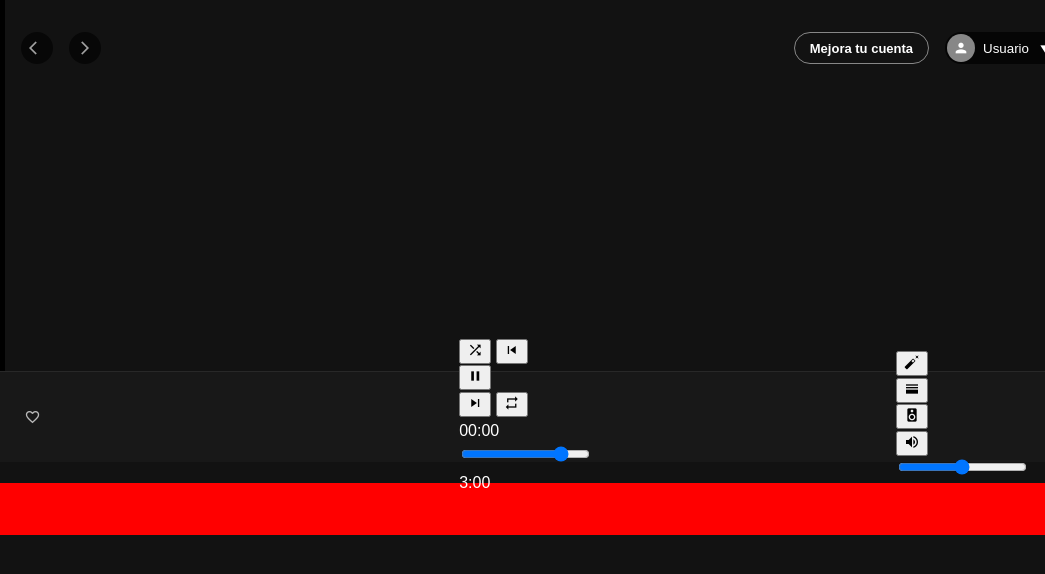
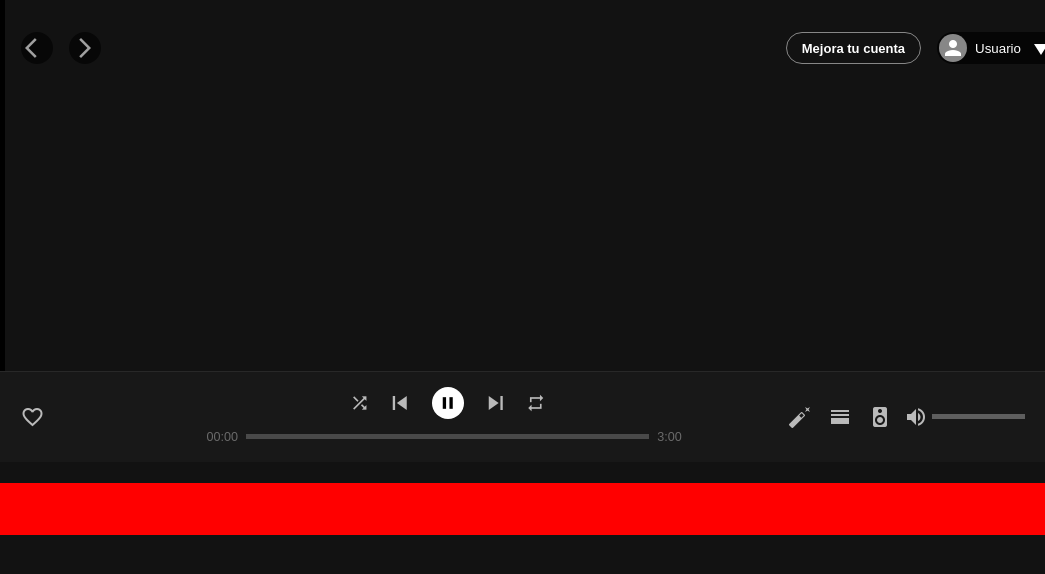
Before and after one commit to B-mtz/Maquetado_Spotify, a plain HTML site: page index.html in a window 1280 px wide. Shown: the top 574 px of the page, 235-1280 px from the left. Drawn offline with Linux system fonts and the light colour scheme.

Commit message:
estilo añadido a la barra de controles

```diff
--- a/css/style.css
+++ b/css/style.css
@@ -425,7 +425,7 @@ instalar-a {
 footer {
     -webkit-box-orient: vertical;
     -webkit-box-direction: normal;
-    background-color:var(--color-controles);
+    background-color: var(--color-controles);
     border-top: 1px solid #282828;
     display: flex;
     -ms-flex-direction: column;
@@ -469,13 +469,15 @@ footer {
 .icon {
     position: relative;
 }
-.contenedor-icon{
+
+.contenedor-icon {
     width: 56px;
     height: 56px;
 }
-.img-minicaratula{
+
+.img-minicaratula {
     width: 100%;
-    height:  100%;
+    height: 100%;
 }
 
 .info-cancion {
@@ -487,6 +489,7 @@ footer {
         "badges subtitle" /auto 1fr;
     margin: 0 14px;
 }
+
 .titulo {
     color: #fff;
     grid-area: titulo;
@@ -497,11 +500,11 @@ footer {
 .contenedor-titulo {
     margin-left: -6px;
     margin-right: -6px;
-    -webkit-mask-image: linear-gradient(90deg, transparent 0, #000 6px, #000 calc(100% - 12px), transparent);
     overflow: hidden;
     position: relative;
 }
-.contenedor2{
+
+.contenedor2 {
     display: flex;
     padding-inline-end: 12px;
     padding-inline-start: 6px;
@@ -509,7 +512,8 @@ footer {
     white-space: nowrap;
     width: fit-content;
 }
-.contenedor3{
+
+.contenedor3 {
     font-size: 0.875rem;
     box-sizing: border-box;
     -webkit-tap-highlight-color: transparent;
@@ -518,27 +522,32 @@ footer {
     color: inherit;
     width: 100%;
 }
-.tit{
+
+.tit {
     font-weight: 550;
     color: white;
     text-decoration: none;
 }
-.artista{
+
+.artista {
     grid-area: subtitle;
     grid-column-start: badges;
     min-width: 0;
     width: 100%;
 }
-.subtit{
+
+.subtit {
     box-sizing: border-box;
     -webkit-tap-highlight-color: transparent;
     margin-block: 0px;
     font-size: 0.785rem;
     font-weight: 400;
-    color: var(--text-subdued,#6a6a6a);text-decoration: none;
+    color: var(--text-subdued, #6a6a6a);
+    text-decoration: none;
 }
-.btn_like{
-    color: hsla(0,0%,100%,.7);
+
+.btn_like {
+    color: hsla(0, 0%, 100%, .7);
     align-items: center;
     display: flex;
     justify-content: center;
@@ -549,34 +558,193 @@ footer {
     min-width: 32px;
     width: 32px;
 }
+
 /*Estilos del div 2: controles*/
+.control {
+    max-width: 722px;
+    width: 40%;
+}
 
+.division-control {
+    display: flex;
+    align-items: center;
+    flex-direction: column;
+    justify-content: center
+}
 
+.contenedor-controles {
+    gap: 16px;
+    margin-bottom: 8px;
+    flex-flow: row nowrap;
+    width: 100%;
+    display: flex;
+}
 
+.izquierda {
+    justify-content: flex-end;
+    display: flex;
+    flex: 1;
+    gap: 8px;
+}
+
+.btn-control {
+    align-items: center;
+    background: transparent;
+    border: none;
+    color: hsla(0, 0%, 100%, .7);
+    display: flex;
+    height: 32px;
+    justify-content: center;
+    min-width: 32px;
+    position: relative;
+    width: 32px;
+    padding: 0;
+
+}
+
+.btn_pause {
+    align-items: center;
+    background-color: #fff;
+    border: none;
+    border-radius: 50%;
+    color: #000;
+    display: flex;
+    height: 32px;
+    justify-content: center;
+    min-width: 32px;
+    position: relative;
+    width: 32px;
+    padding: 0;
+}
+
+.derecha {
+    display: flex;
+    flex: 1;
+    gap: 8px;
+}
+
+.barra-play {
+    align-items: center;
+    display: flex;
+    flex-direction: row;
+    gap: 8px;
+    justify-content: space-between;
+    width: 100%;
+}
+
+.reproduciendo {
+    box-sizing: border-box;
+    margin-block: opx;
+    font-size: 0.7875rem;
+    font-weight: 400;
+    color: #6a6a6a;
+    min-width: 40px;
+    text-align: right;
+}
+.barra-avance {
+    height: 5px;
+    position: relative;
+    width: 100%;
+    background-color: #5E5E5E;
+    opacity: .7;
+}
+.avance{
+    box-sizing: border-box;
+    margin-block: opx;
+    font-size: 0.7875rem;
+    font-weight: 400;
+    color: #6a6a6a;
+    min-width: 40px;
+    text-align: left;
+}
+.btn-secundarios{
+    display: flex;
+    flex-direction: row;
+    justify-content: flex-end;
+    min-width: 180px;
+    width: 30%;
+}
+.contenedor-btn{
+    align-items: center;
+    flex-grow: 1;
+    justify-content: flex-end;
+    display: flex;
+}
+.btn-sec{
+    background: transparent;
+    border: none;
+    cursor: pointer;
+    position: relative;
+    vertical-align: middle;
+    color: hsla(0,0%,100%,.7) ;
+    padding-block: 8px;
+    min-block-size: 32px;
+    padding-inline: 8px;
+    display: inline-flex;
+    align-items: center;
+    justify-content: center;
+}
+.barra-volumen{
+    margin-right: 4px;
+    align-items: center;
+    display: flex;
+    flex : 0 1 125px;
+    position: relative;
+}
+.btn-volumen{
+    background-color: transparent;
+    border: none;
+    color: hsla(0,0%,100%,.7);
+    height: 32px;
+    min-width: 32px;
+    width: 32px;
+    position: relative;
+    align-items: center;
+    display: flex;
+    justify-content: center;
+}
+.barra-vol{
+    height: 5px;
+    position: relative;
+    width: 100%;
+    background-color: #5E5E5E;
+}
+.slider {
+    width: 100%;
+    height: 5px;
+    background-color: transparent;
+    outline: none;
+    opacity: 0;
+    -webkit-transition: .2s;
+    transition: opacity .2s;
+  }
 
 .principal {
+    grid-area: centro;
     background-color: red;
 }
-
-.img-caratula {
-    width: 329px;
-    height: 329px;
-}
-
 
 /*estilos de los iconos */
 .material-icons.md-12 {
     font-size: 12px;
 }
 
-.material-icons.md-16 {
-    font-size: 16px;
+.material-icons.md-20 {
+    font-size: 20px;
+}
+
+.material-icons.md-18 {
+    font-size: 18px;
 }
 
 .material-icons.md-24 {
     font-size: 24px;
 }
 
+.material-icons.md-28 {
+    font-size: 28px;
+}
+
 .material-icons.md-light {
     color: rgba(255, 255, 255, 1)
 }
--- a/index.html
+++ b/index.html
@@ -129,7 +129,7 @@
                                     <div class="contenedor-titulo">
                                         <div class="contenedor2">
                                             <div class="contenedor3">
-                                                <span >
+                                                <span>
                                                     <a href="" class="subtit">Artista</a>
                                                 </span>
                                             </div>
@@ -143,57 +143,55 @@
                         </div>
                     </div>
                     <!--div 1: Controles de reproducción -->
-                    <div>
-                        <div>
-                            <div>
-                                <button>
-                                    <span class="material-icons md-16">shuffle</span>
+                    <div class="control">
+                        <div class="division-control">
+                            <div class="contenedor-controles">
+                                <div class="izquierda">
+                                    <button class="btn-control">
+                                        <span class="material-icons md-20">shuffle</span>
                                     </button>
-                                <button>
-                                    <span class="material-icons md-16">skip_previous</span>
+                                    <button class="btn-control">
+                                        <span class="material-icons md-28">skip_previous</span>
                                     </button>
                                 </div>
-                            <button>
-                                <span class="material-icons md-16">pause</span>
+                                <button class="btn_pause">
+                                    <span class="material-icons md-20">pause</span>
                                 </button>
-                            <div>
-                                <button>
-                                    <span class="material-icons md-16">skip_next</span>
+                                <div class="derecha">
+                                    <button class="btn-control">
+                                        <span class="material-icons md-28">skip_next</span>
                                     </button>
-                                <button>
-                                    <span class="material-icons md-16">repeat</span>
+                                    <button class="btn-control">
+                                        <span class="material-icons md-20">repeat</span>
                                     </button>
                                 </div>
                             </div>
-                        <div>
-                            <div>00:00</div>
-                            <div>
-                                <input type="range" min="0" max="325" step="5" aria-valuetext="" value="265">
+                            <div class="barra-play">
+                                <div class="reproduciendo">00:00</div>
+                                <div class="barra-avance"></div>
+                                <div class="avance">3:00</div>
                             </div>
-                            <div>3:00</div>
                         </div>
                     </div>
                     <!--div 1: volumen y otras opciones -->
-                    <div>
-                        <button>
-                            <span class="material-icons md-16">auto_fix_normal</span>
+                    <div class="brn-secundarios">
+                        <div class="contenedor-btn">
+                            <button class="btn-sec">
+                                <span class="material-icons outlined md-16">auto_fix_normal</span>
                             </button>
-                        <div>
-                            <button>
+                            <button class="btn-sec">
                                 <span class="material-icons md-16">horizontal_split</span>
                             </button>
-                        </div>
-                        <div>
-                            <button>
+                            <button class="btn-sec">
                                 <span class="material-icons md-16">speaker</span>
                             </button>
-                        </div>
-                        <div>
-                            <button>
+                            <div class="barra-volumen">
+                                <button class="btn-volumen">
                                     <span class="material-icons md-16">volume_up</span>
                                 </button>
-                            <div>
-                                <input type="range" min="0" max="1" step="0.1">
+                                <div class="barra-vol">
+                                    <input type="range" min="0" max="1" step="0.1" class="slider">
+                                </div>
                             </div>
                         </div>
                     </div>
```
Lines whose indentation alone changed are shown as unchanged.
